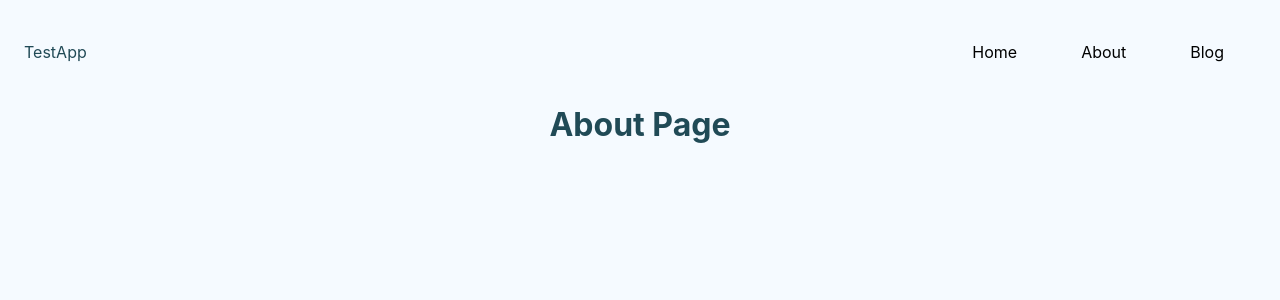
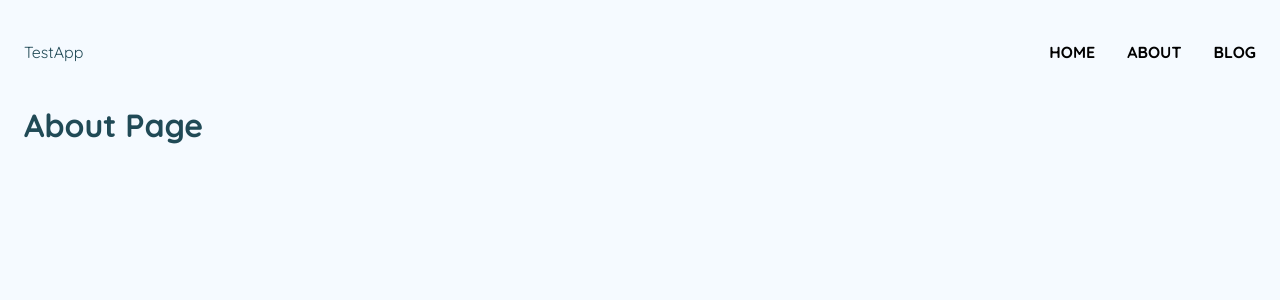
Before and after one commit to Divinelewis/APPFORLEARNING, a React (Vite) app: page /about in a window 1280 px wide. Shown: the top 300 px of the page. Built offline with nearby package versions, Linux system fonts and the light colour scheme.

Commit message:
Worked on the styling for the mobile view, so far, so good...

```diff
--- a/src/App.css
+++ b/src/App.css
@@ -1,6 +1,8 @@
 #root {
-  max-width: 1280px;
+  margin: 0 auto;
+  padding: 1.5em;
+}
+
+body {
   margin: 0;
-  padding: 1rem;
-  text-align: center;
 }
--- a/src/App.jsx
+++ b/src/App.jsx
@@ -1,5 +1,5 @@
 import './App.css'
-import NavBar from './components/NavBar'
+import NavBar from './components/Navbar.jsx'
 
 function App() {
   return (
--- a/src/components/Navbar.css
+++ b/src/components/Navbar.css
@@ -1,16 +1,17 @@
-.navbar-container {
+nav {
     display: flex;
     justify-content: space-between;
+    padding: 0;
     align-items: center;
     position: relative;
+    max-width: 1280px;
+    width: 100%;
+    margin: 0 auto;
 }
 
-.logo a {
-    font-size: bold;
-}
-
-nav ul a {
-    color: black;
+nav .menu-icon {
+    display: none;
+    cursor: pointer;
 }
 
 .navbar-links {
@@ -18,19 +19,22 @@ nav ul a {
     list-style: none;
 }
 
+.navbar-links:hover {
+    display: flex;
+    list-style: none;
+}
+
 .navbar-links a {
     text-decoration: none;
-    margin: 2em;
+    margin-left: 2rem;
+    color: black;
+    font-weight: bold;
+    text-transform: uppercase;
 }
 
 .navbar-links a:hover {
     font-weight: bold;
-
-}
-
-nav .menu-icon {
-    display: none;
-    cursor: pointer;
+    background-color: #e8f4ff;
 }
 
 @media (max-width: 768px) {
@@ -40,13 +44,19 @@ nav .menu-icon {
 
     .navbar-links {
         display: none;
+    }
+
+    .navbar-links.open {
+        display: flex;
         flex-direction: column;
-        width: 100%;
         background-color: #f5faff;
         position: absolute;
-        top: 60%;
-        left: -40px;
-        height: calc(100vh - 77px);
+        top: 70%;
+        right: 0;
+        width: 50%;
+        border-radius: 10px;
+        padding: 0;
+        box-shadow: 0.5px 0.5px 15px 2px rgba(206, 206, 206, 0.8);
     }
 
     .navbar-links li {
@@ -61,10 +71,7 @@ nav .menu-icon {
 
     .navbar-links a {
         display: block;
-        padding: 14px 16px;
-    }
-
-    .navbar-links.open {
-        display: flex;
+        padding: 50px 0;
+        margin-left: 0;
     }
 }
--- a/src/index.css
+++ b/src/index.css
@@ -1,14 +1,9 @@
+@import url('https://fonts.googleapis.com/css2?family=Quicksand:wght@300..700&display=swap');
+
 :root {
-  font-family: Inter, system-ui, Avenir, Helvetica, Arial, sans-serif;
+  font-family: Quicksand, system-ui, Avenir, Helvetica, Arial, sans-serif;
   line-height: 1.5;
   font-weight: 400;
-
-  color-scheme: light dark;
   color: rgba(0, 47, 61, 0.87);
   background-color: #f5faff;
-
-  font-synthesis: none;
-  text-rendering: optimizeLegibility;
-  -webkit-font-smoothing: antialiased;
-  -moz-osx-font-smoothing: grayscale;
 }
```
